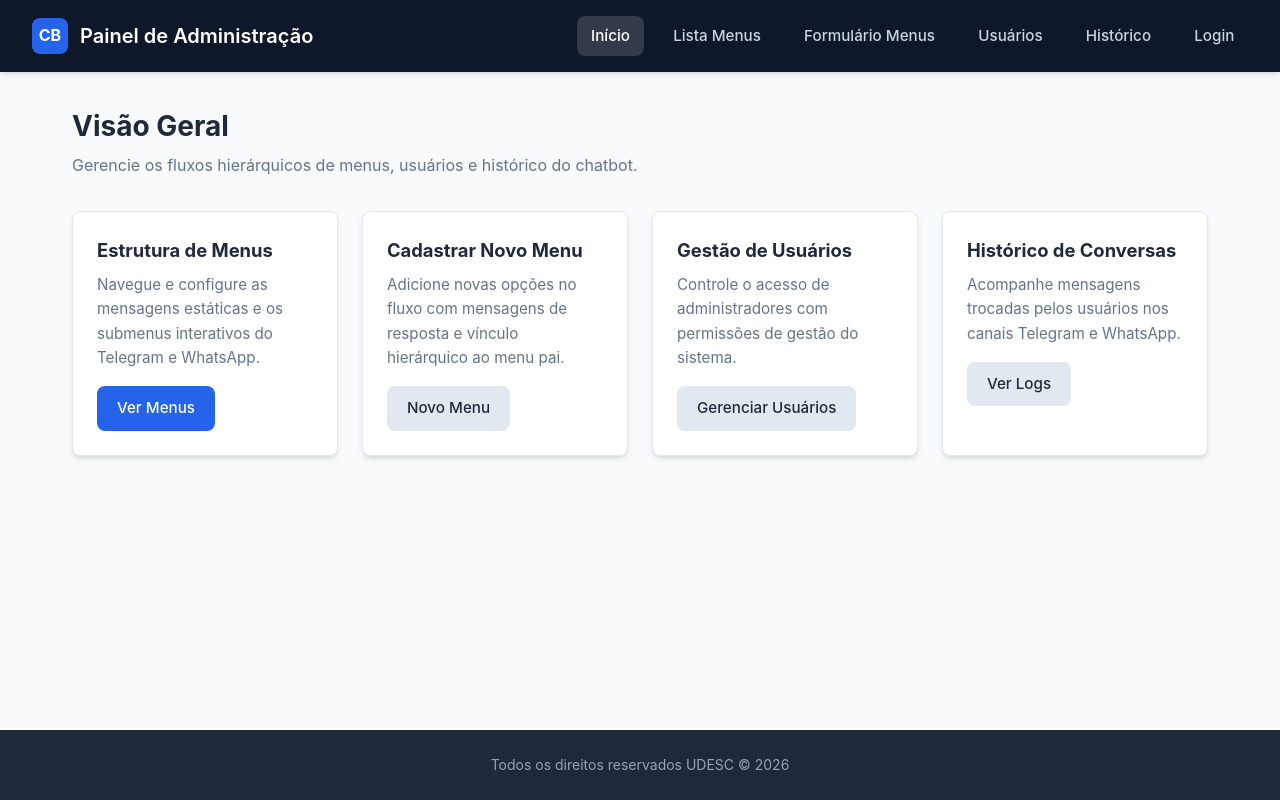
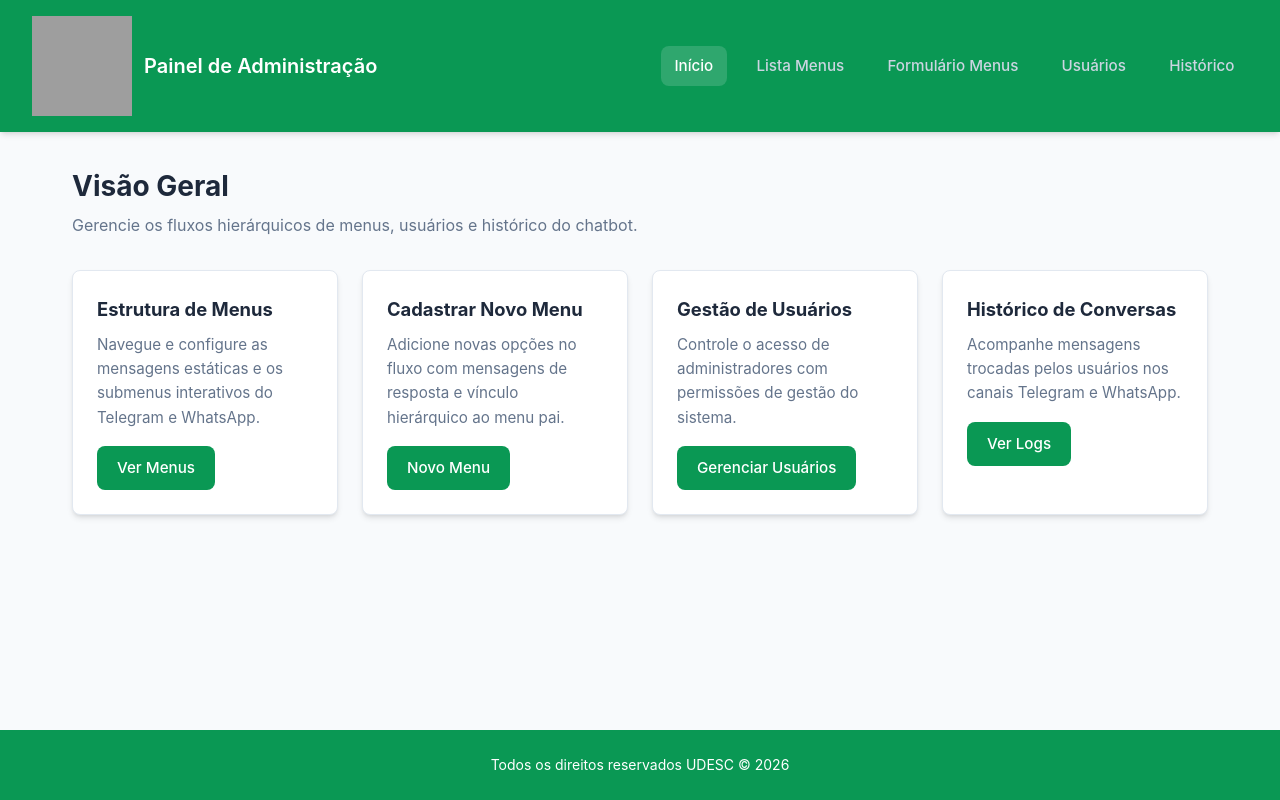
Before and after one commit to JvSchulz/chatbot, a FastAPI app: page / in a window 1280 px wide. Run offline with FastAPI, Linux system fonts and the light colour scheme; grey boxes are pictures that could not be loaded.

Commit message:
minor improvemnts on style

```diff
--- a/main.py
+++ b/main.py
@@ -12,6 +12,12 @@ app.mount(
     "/static",
     StaticFiles(directory=BASE_DIR / "src" / "views" / "static"),
     name="static",
+)
+
+app.mount(
+    "/assets",
+    StaticFiles(directory=BASE_DIR / "src" / "assets"),
+    name="assets",
 )
 
 templates = Jinja2Templates(directory=BASE_DIR / "src" / "views" / "templates")
--- a/src/views/static/style.css
+++ b/src/views/static/style.css
@@ -3,13 +3,13 @@
     --card-bg: #ffffff;
     --text-primary: #1e293b;
     --text-secondary: #64748b;
-    --primary-color: #2563eb;
-    --primary-hover: #1d4ed8;
+    --primary-color: #0A9854;
+    --primary-hover: #075f35;
     --border-color: #e2e8f0;
-    --header-bg: #0f172a;
+    --header-bg: #0A9854;
     --header-text: #ffffff;
-    --footer-bg: #1e293b;
-    --footer-text: #94a3b8;
+    --footer-bg: #0A9854;
+    --footer-text: white;
     --radius: 8px;
     --shadow: 0 4px 6px -1px rgb(0 0 0 / 0.1), 0 2px 4px -2px rgb(0 0 0 / 0.1);
 }
@@ -80,7 +80,8 @@ body {
     transition: background-color 0.2s, color 0.2s;
 }
 
-.nav-item:hover, .nav-item.active {
+.nav-item:hover,
+.nav-item.active {
     background-color: rgba(255, 255, 255, 0.15);
     color: #ffffff;
 }
@@ -125,7 +126,8 @@ body {
     box-shadow: var(--shadow);
 }
 
-.card h2, .card h3 {
+.card h2,
+.card h3 {
     font-size: 1.15rem;
     margin-bottom: 0.5rem;
     color: var(--text-primary);
@@ -160,7 +162,9 @@ body {
     color: var(--text-primary);
 }
 
-.form-input, .form-select, .form-textarea {
+.form-input,
+.form-select,
+.form-textarea {
     width: 100%;
     padding: 0.625rem 0.875rem;
     border: 1px solid var(--border-color);
@@ -172,7 +176,9 @@ body {
     transition: border-color 0.2s, box-shadow 0.2s;
 }
 
-.form-input:focus, .form-select:focus, .form-textarea:focus {
+.form-input:focus,
+.form-select:focus,
+.form-textarea:focus {
     border-color: var(--primary-color);
     box-shadow: 0 0 0 3px rgba(37, 99, 235, 0.15);
 }
--- a/src/views/templates/index.html
+++ b/src/views/templates/index.html
@@ -12,7 +12,7 @@
 <body>
     <header class="header">
         <div class="header-brand">
-            <div class="logo">CB</div>
+            <img src="assets/vertical_negativo.svg" width="100px" height="100px">
             <h1>Painel de Administração</h1>
         </div>
 
@@ -22,7 +22,7 @@
             <a href="/menus/novo" class="nav-item">Formulário Menus</a>
             <a href="/usuarios" class="nav-item">Usuários</a>
             <a href="/historico" class="nav-item">Histórico</a>
-            <a href="/login" class="nav-item">Login</a>
+            <!-- <a href="/login" class="nav-item">Login</a> -->
         </nav>
     </header>
 
@@ -42,19 +42,19 @@
             <div class="card">
                 <h3>Cadastrar Novo Menu</h3>
                 <p>Adicione novas opções no fluxo com mensagens de resposta e vínculo hierárquico ao menu pai.</p>
-                <a href="/menus/novo" class="btn btn-secondary">Novo Menu</a>
+                <a href="/menus/novo" class="btn btn-primary">Novo Menu</a>
             </div>
 
             <div class="card">
                 <h3>Gestão de Usuários</h3>
                 <p>Controle o acesso de administradores com permissões de gestão do sistema.</p>
-                <a href="/usuarios" class="btn btn-secondary">Gerenciar Usuários</a>
+                <a href="/usuarios" class="btn btn-primary">Gerenciar Usuários</a>
             </div>
 
             <div class="card">
                 <h3>Histórico de Conversas</h3>
                 <p>Acompanhe mensagens trocadas pelos usuários nos canais Telegram e WhatsApp.</p>
-                <a href="/historico" class="btn btn-secondary">Ver Logs</a>
+                <a href="/historico" class="btn btn-primary">Ver Logs</a>
             </div>
         </section>
     </main>
```
Also changed, not shown: 1 other file.
